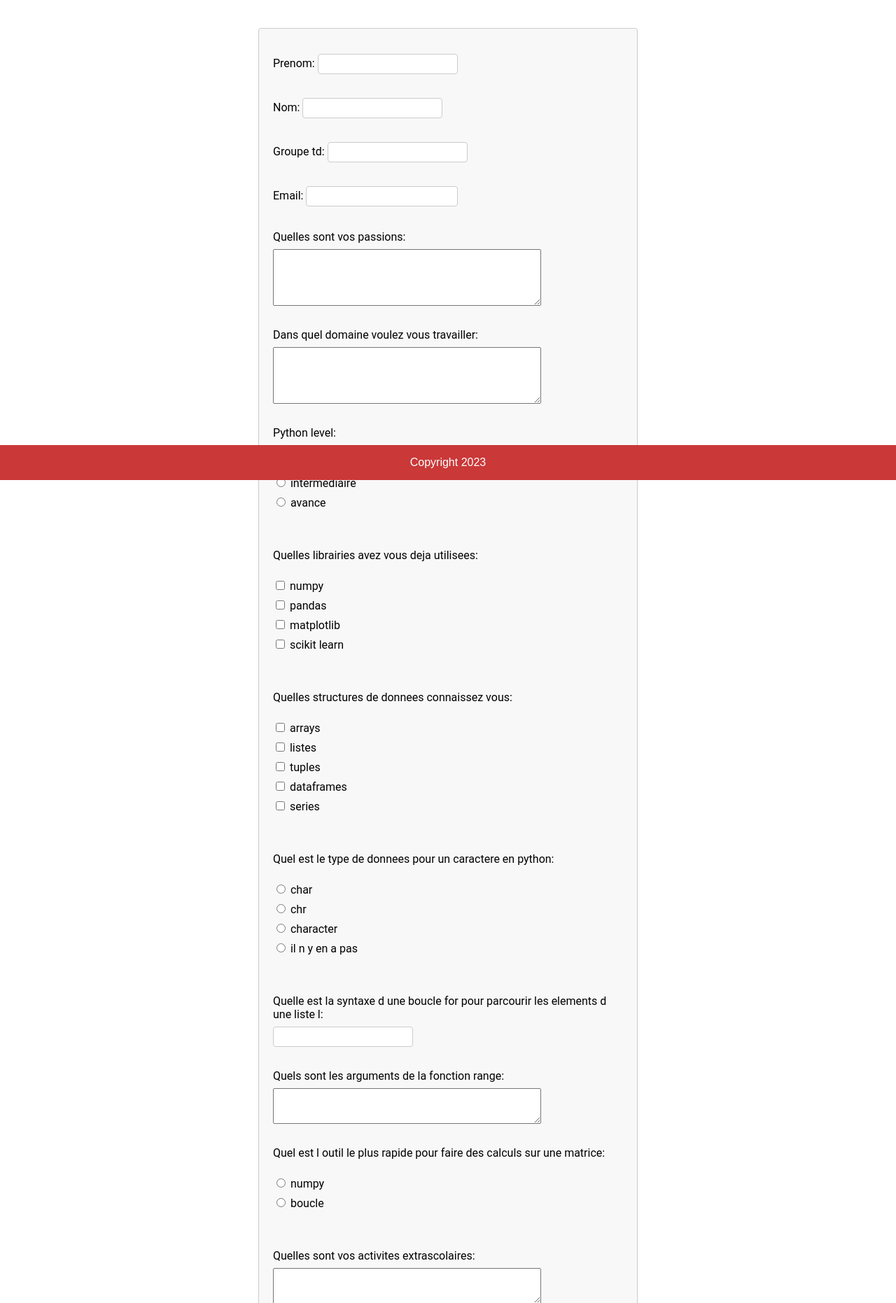
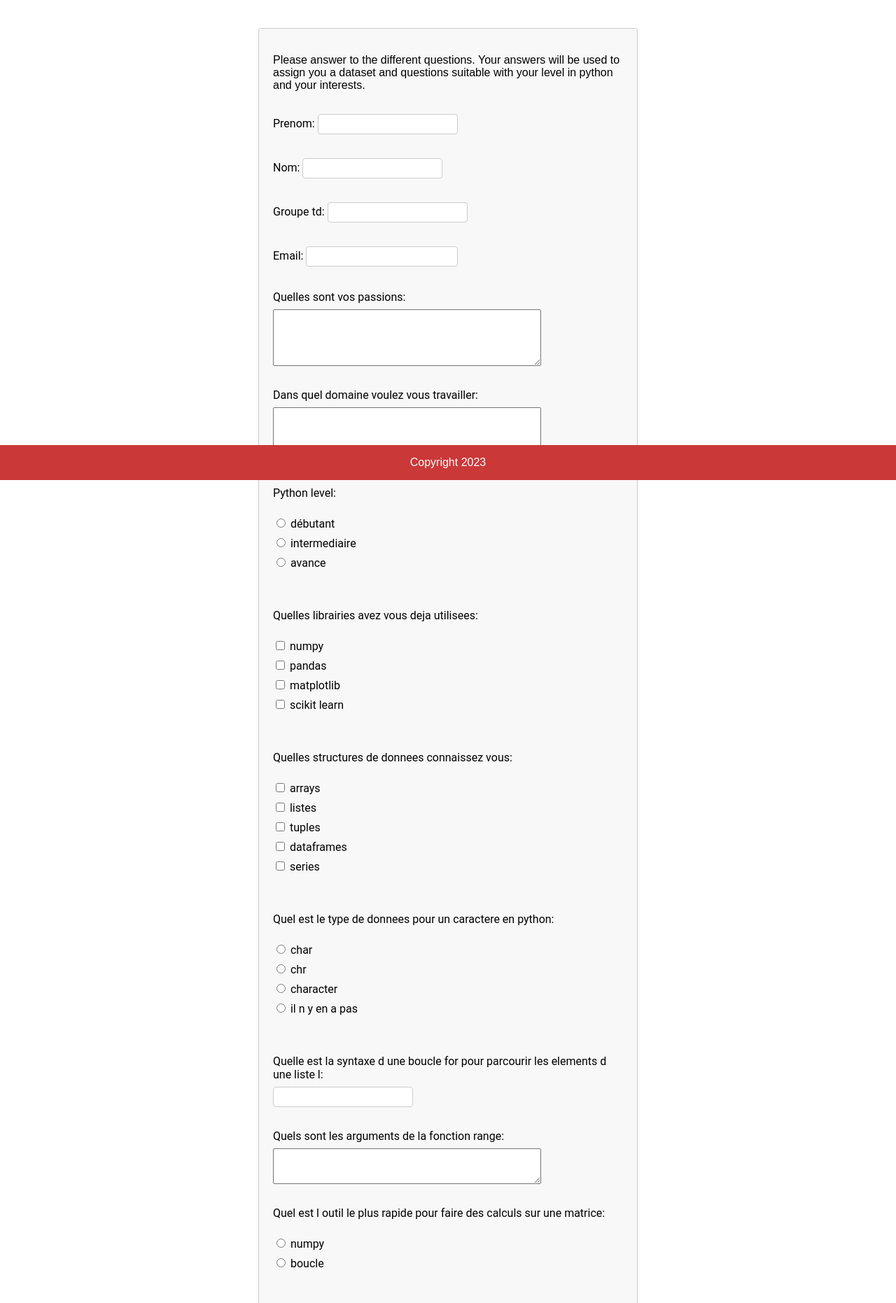
Before and after one commit to AlexisBogroff/elegoua_webapp, a Django app: page /webapp/form/ in a window 1280 px wide. Shown: the part 114-1976 px from the top of the page at 70% size. Run offline with Django 4.2, Linux system fonts and the light colour scheme.

```diff
--- a/elegoua/webapp/templates/form.html
+++ b/elegoua/webapp/templates/form.html
@@ -2,6 +2,9 @@
 
 {% block content %}
         <div class="form-container">
+            <div>
+            <p>Please answer to the different questions. Your answers will be used to assign you a dataset and questions  suitable with your level in python and your interests.</p>
+            </div>
             <form method="post">
                 {% csrf_token %}
                 {{ form.as_p }}
```
